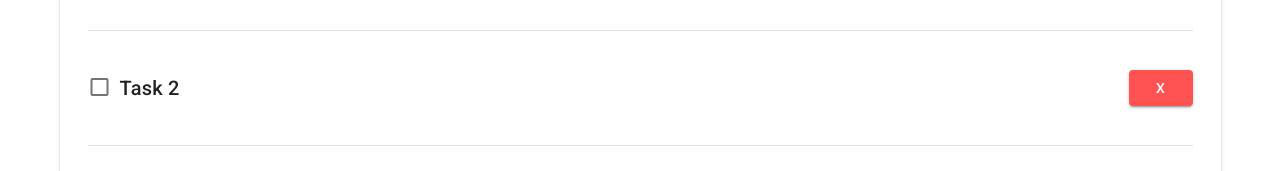
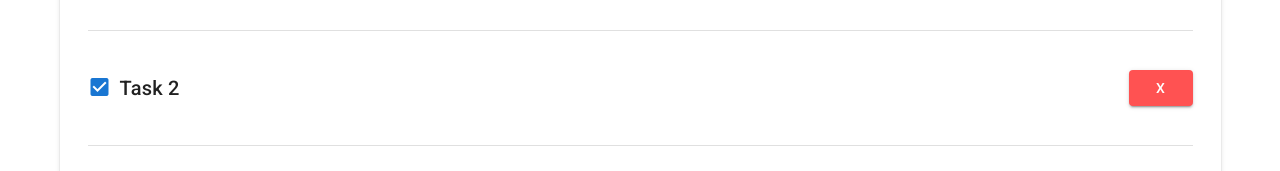
Before and after one commit to Wuttiwat2001/To-Do-List, a Vue app: page / in a window 1280 px wide. Shown: the part 234-405 px from the top of the page. Built offline with nearby package versions, Linux system fonts and the light colour scheme.

Commit message:
v-model checkbox

```diff
--- a/src/components/TodoList.vue
+++ b/src/components/TodoList.vue
@@ -8,7 +8,7 @@
           :key="index"
         >
           <v-col cols="12" class="d-flex flex-row align-center">
-            <v-checkbox v-model="value" value="value"></v-checkbox>
+            <v-checkbox v-model="item.completed"></v-checkbox>
             <span>{{ item.title }}</span>
             <v-spacer></v-spacer>
             <v-btn color="error" @click="$emit('onRemove',item.id)">X</v-btn>
```
